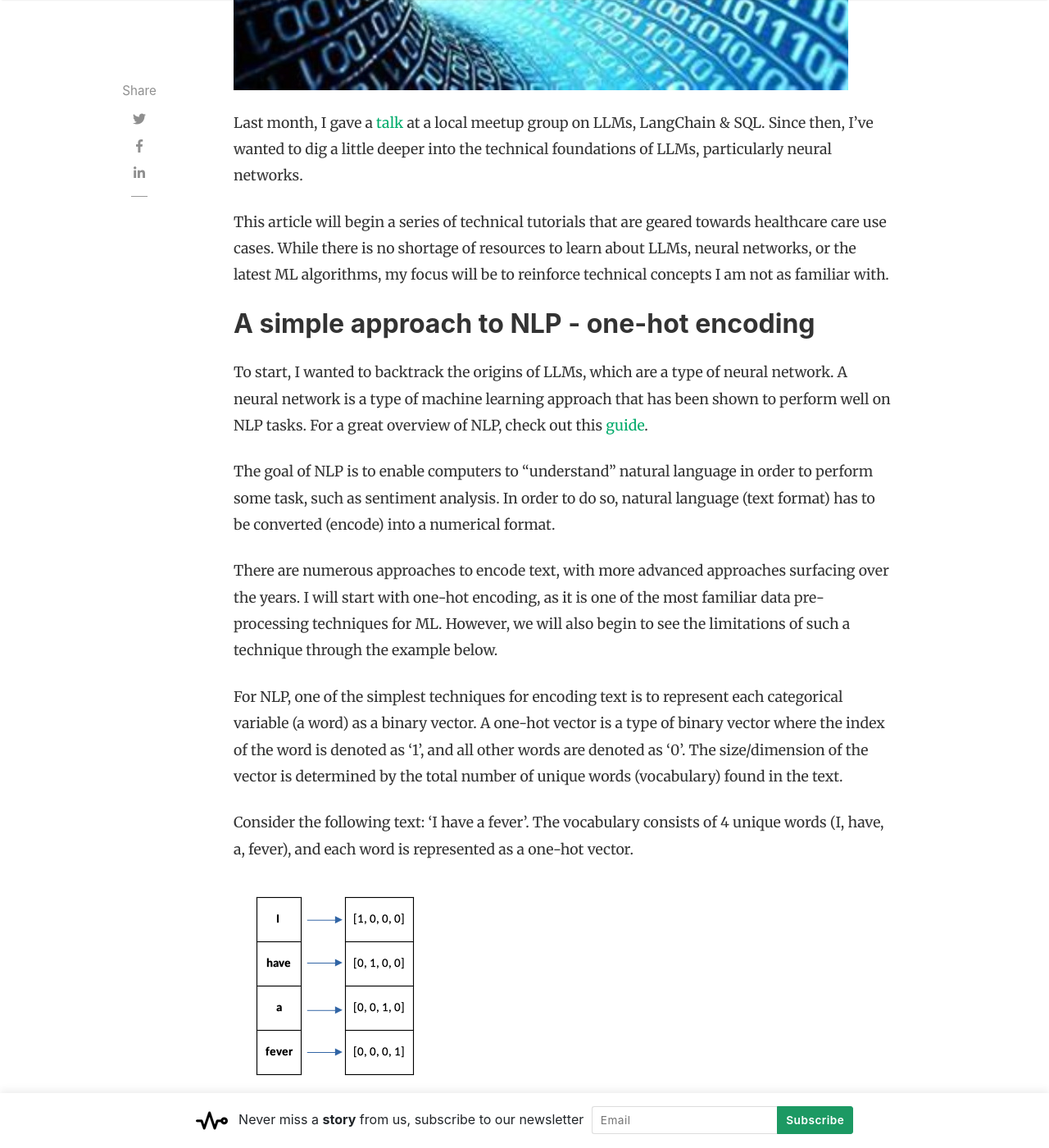
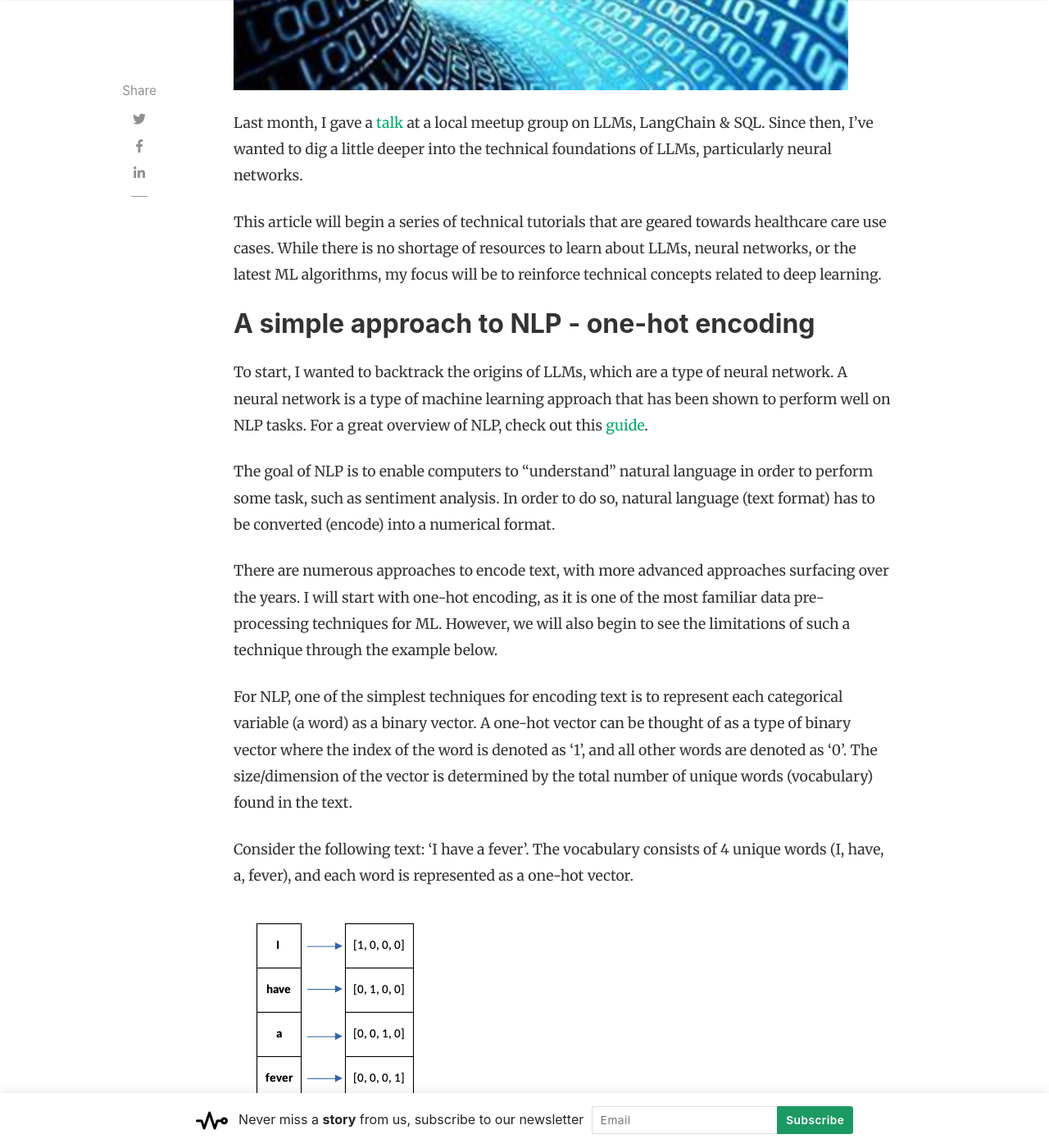
Before and after one commit to slsu0424/slsu0424.github.io, a Jekyll site: the page built from _posts/2023-07-27-encoding-pubmed-abstracts-for-nlp-tasks.md, in a window 1280 px wide and 1400 px high, scrolled down 989 px. Shown: the whole window at 82% size. Built offline with Jekyll 4.4.1, drawn with Linux system fonts in a browser that asks for light colours; nearby versions of some CDN libraries; comment, search, counter and statistics services are not loaded; some of the changed text lies outside the part shown.

Commit message:
Update 2023-07-27-encoding-pubmed-abstracts-for-nlp-tasks.md

```diff
--- a/_posts/2023-07-27-encoding-pubmed-abstracts-for-nlp-tasks.md
+++ b/_posts/2023-07-27-encoding-pubmed-abstracts-for-nlp-tasks.md
@@ -9,7 +9,7 @@ image: assets/images/2023-07/tunnel2.jpg
 Last month, I gave a [talk](https://www.meetup.com/new-jersey-sql-data-platform-user-group/events/294231326/) at a local meetup group
 on LLMs, LangChain & SQL.  Since then, I've wanted to dig a little deeper into the technical foundations of LLMs, particularly neural networks.
 
-This article will begin a series of technical tutorials that are geared towards healthcare care use cases.  While there is no shortage of resources to learn about LLMs, neural networks, or the latest ML algorithms, my focus will be to reinforce technical concepts I am not as familiar with.
+This article will begin a series of technical tutorials that are geared towards healthcare care use cases.  While there is no shortage of resources to learn about LLMs, neural networks, or the latest ML algorithms, my focus will be to reinforce technical concepts related to deep learning.
 
 
 ## A simple approach to NLP - one-hot encoding
@@ -20,7 +20,7 @@ The goal of NLP is to enable computers to "understand" natural language in order
 
 There are numerous approaches to encode text, with more advanced approaches surfacing over the years.  I will start with one-hot encoding, as it is one of the most familiar data pre-processing techniques for ML.  However, we will also begin to see the limitations of such a technique through the example below.
 
-For NLP, one of the simplest techniques for encoding text is to represent each categorical variable (a word) as a binary vector.  A one-hot vector is a type of binary vector where the index of the word is denoted as '1', and all other words are denoted as '0'.  The size/dimension of the vector is determined by the total number of unique words (vocabulary) found in the text.
+For NLP, one of the simplest techniques for encoding text is to represent each categorical variable (a word) as a binary vector.  A one-hot vector can be thought of as a type of binary vector where the index of the word is denoted as '1', and all other words are denoted as '0'.  The size/dimension of the vector is determined by the total number of unique words (vocabulary) found in the text.
 
 Consider the following text: 'I have a fever'.  The vocabulary consists of 4 unique words (I, have, a, fever), and each word is represented as a one-hot vector.
 
@@ -59,7 +59,7 @@ Each word is represented as a one-hot vector with a length equal to the size of
 
 ## Limitations of one-hot encoding
 
-One challenge seen with the one-hot encoding approach is that there is no information about the words the vectors represent, or how the words relate to each other. In other words, it tells us nothing about the similarities between words.  If we were to graph each vector and calculate a similarity measure (e.g., [cosine similarity] between them, we would see that there is 0 similiarity between any two vectors.
+One challenge seen with the one-hot encoding approach is that there is no information about the words the vectors represent, or how the words relate to each other. In other words, it tells us nothing about the similarities or differences between words.  If we were to graph each vector and calculate a similarity measure (e.g., cosine similarity) between them, we would see that there is 0 similiarity between any two vectors.  Refer to this [article](https://towardsdatascience.com/word-embeddings-intuition-behind-the-vector-representation-of-the-words-7e4eb2410bba) for a mathematical overview of the concept.
 
 
 Another challenge is sparse, highly dimensional data.  When each word in a document is replaced with a one-hot vector, we start to get a large feature space with a lot of zeroes.  In fact, when increase our vocabulary size (for example, double the vocabulary size N = 28 words), the feature space will morph into something like this:
```
Also changed, not shown: other parts of _posts/2023-07-27-encoding-pubmed-abstracts-for-nlp-tasks.md (+1 -1 lines).
